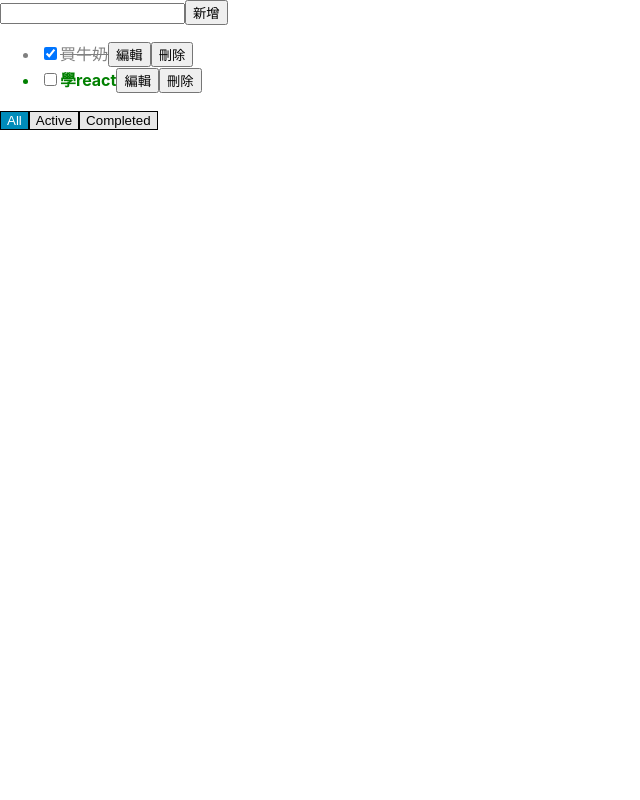
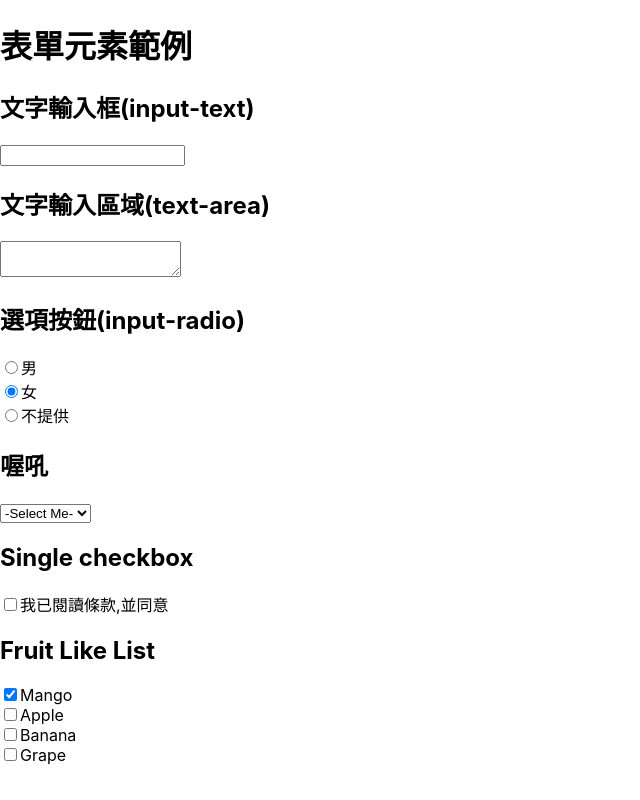
Before and after one commit to JoeChou0810/react, a React (Create React App) app: page / in a window 1280 px wide. Shown: the whole page, without its empty margins (0-640 px from the left). Built offline with nearby package versions, Linux system fonts and the light colour scheme.

Commit message:
section & checkbox

```diff
--- /dev/null
+++ b/src/1219/1.todo-p3/2.form/HTML5form.js
@@ -0,0 +1,132 @@
+import { useState } from 'react'
+
+function HTML5form() {
+  const [inputText, setInputText] = useState('')
+  const [textAreaText, setTextAreaText] = useState('')
+
+  // radio group
+  // ex.性別選項 : 男, 女, 不提供
+  const [gender, setGender] = useState('女')
+  const genderOption = ['男', '女', '不提供']
+
+  // select
+  const [pet, setPet] = useState('')
+  const petOptions = ['狗', '貓', '狐狸']
+
+  // single checkbox
+  const [agree, setAgree] = useState(false)
+
+  // checkbox group
+  const [likeList, setLikeList] = useState(['Mango']) // 使用陣列放入勾選的值
+  const fruitOptions = ['Mango', 'Apple', 'Banana', 'Grape']
+
+  return (
+    <>
+      <h1>表單元素範例</h1>
+      <section id="input-text">
+        <h2>文字輸入框(input-text)</h2>
+        <input
+          type="text"
+          value={inputText}
+          onChange={(e) => {
+            setInputText(e.target.value)
+          }}
+        />
+      </section>
+      <section id="input-text">
+        <h2>文字輸入區域(text-area)</h2>
+        <textarea
+          value={textAreaText}
+          onChange={(e) => {
+            setTextAreaText(e.target.value)
+          }}
+        />
+      </section>
+      <section id="radio-button">
+        <h2>選項按鈕(input-radio)</h2>
+        {genderOption.map((v, i) => {
+          return (
+            <div
+              // 選項在應用程式執行過程中完全不會更動, 可以用 i (索引值) 當 key
+              key={i}
+            >
+              <input
+                type="radio"
+                checked={gender === v}
+                value={v}
+                onChange={(e) => {
+                  setGender(e.target.value)
+                }}
+              />
+              <label>{v}</label>
+            </div>
+          )
+        })}
+      </section>
+      <section id="select">
+        <h2>喔吼</h2>
+        <select
+          value={pet}
+          onChange={(e) => {
+            setPet(e.target.value)
+          }}
+        >
+          <option value="">-Select Me-</option>
+          {petOptions.map((v, i) => {
+            return (
+              <option key={i} value={v}>
+                {v}
+              </option>
+            )
+          })}
+        </select>
+      </section>
+      <section id="single-checkbox">
+        <h2>Single checkbox</h2>
+        <input
+          type="checkbox"
+          checked={agree}
+          onChange={(e) => {
+            setAgree(e.target.checked)
+          }}
+        />
+        <label>我已閱讀條款,並同意</label>
+      </section>
+      <section id="checkbox-group">
+        <h2>Fruit Like List</h2>
+        {fruitOptions.map((v, i) => {
+          return (
+            <div key={i}>
+              <input
+                type="checkbox"
+                checked={likeList.includes(v)}
+                value={v}
+                //
+                // 對應到狀態改變 [ 把水果(v) 加入(勾選)陣列 或 移出(取消勾選)陣列 ]
+                onChange={(e) => {
+                  // 先判斷目前的v值是否在state陣列( useState([]) )中
+                  const value = e.target.value
+                  // if
+                  if (likeList.includes(v)) {
+                    const newLikeList = likeList.filter((v2, i2) => {
+                      return v2 !== value
+                    })
+
+                    setLikeList(newLikeList)
+                  } else {
+                    const newLikeList = [...likeList, value]
+                    setLikeList(newLikeList)
+                  }
+                  // else
+                }}
+              />
+              <label>{v}</label>
+            </div>
+          )
+        })}
+      </section>
+    </>
+  )
+}
+
+export default HTML5form
--- a/src/App.js
+++ b/src/App.js
@@ -10,11 +10,14 @@
 // import Parent from './1215/3.ptoc/Parent'
 // import TodoApp from './1215/4.todo/TodoApp'
 // import TodoList from './1215/4.todo/TodoList'
-import TodoApp from './1219/1.todo-p3/TodoApp'
+
+import HTML5form from './1219/1.todo-p3/2.form/HTML5form'
+
+// import TodoApp from './1219/1.todo-p3/TodoApp'
 function App() {
   return (
     <>
-      <TodoApp />
+      <HTML5form />
     </>
   )
 }
```
